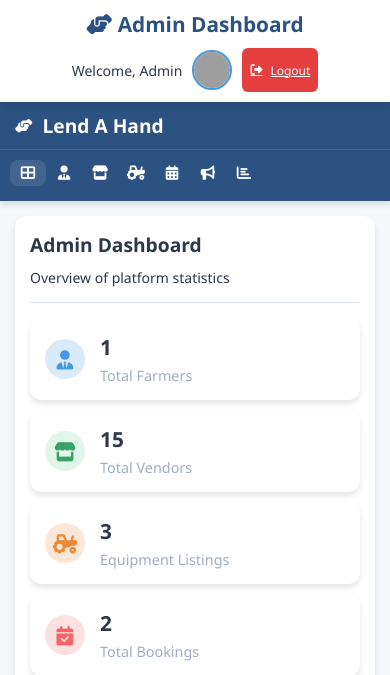
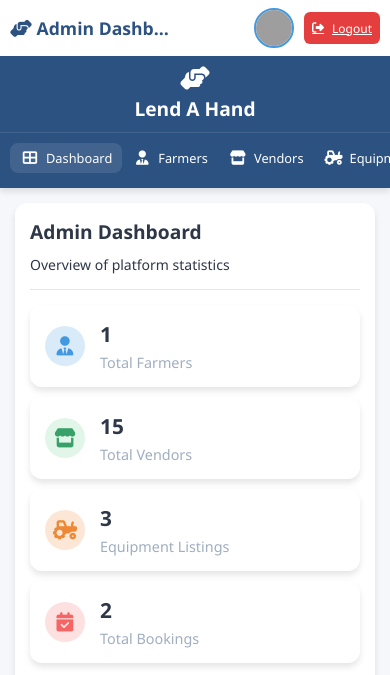
Before and after one commit to nhi-jpg/Lend_A_Hand, a Flask app: page /admin/dashboard in a window 390 px wide. Shown: the top 675 px of the page. Run offline with Flask 3, Linux system fonts and the light colour scheme; the visitor is signed in with stand-in values (Sample User, id 1); data comes from the database, SQL or seed files in the repository; tables that the repository leaves empty hold one stand-in row (values such as "Sample post"); grey boxes are pictures that could not be loaded.

Commit message:
Update admin_dashboard.html

```diff
--- a/templates/admin_dashboard.html
+++ b/templates/admin_dashboard.html
@@ -679,7 +679,7 @@
             overflow-y: auto;
             padding: 10px;
         }
-        /* ===== MOBILE RESPONSIVE STYLES ===== */
+/* ===== MOBILE RESPONSIVE STYLES ===== */
 @media (max-width: 768px) {
     /* General adjustments */
     body {
@@ -689,19 +689,27 @@
     /* Admin Header */
     .admin-header {
         padding: 10px 15px;
-        flex-direction: column;
+        flex-direction: row;
+        justify-content: space-between;
         gap: 10px;
-        text-align: center;
     }
 
     .admin-header h1 {
         font-size: 1.3rem;
+        white-space: nowrap;
+        overflow: hidden;
+        text-overflow: ellipsis;
+        max-width: 50%;
     }
 
     .admin-header .user-info {
-        width: 100%;
-        justify-content: center;
+        justify-content: flex-end;
         gap: 10px;
+        flex-shrink: 0;
+    }
+
+    .admin-header .user-info span {
+        display: none;
     }
 
     /* Main layout */
@@ -709,7 +717,7 @@
         flex-direction: column;
     }
 
-    /* Sidebar */
+    /* Sidebar - FIXED: Show text in mobile */
     .admin-sidebar {
         width: 100%;
         position: sticky;
@@ -722,10 +730,17 @@
     .admin-logo {
         padding: 0 15px 10px;
         margin-bottom: 10px;
+        flex-direction: column;
+        text-align: center;
+        gap: 5px;
     }
 
     .admin-logo h2 {
         font-size: 1.2rem;
+    }
+
+    .admin-logo i {
+        font-size: 1.5rem;
     }
 
     .admin-nav {
@@ -734,10 +749,17 @@
         white-space: nowrap;
         padding: 0 10px 5px;
         -webkit-overflow-scrolling: touch;
+        scrollbar-width: thin;
+        scrollbar-color: rgba(255, 255, 255, 0.3) transparent;
     }
 
     .admin-nav::-webkit-scrollbar {
-        height: 3px;
+        height: 4px;
+    }
+
+    .admin-nav::-webkit-scrollbar-thumb {
+        background: rgba(255, 255, 255, 0.3);
+        border-radius: 10px;
     }
 
     .admin-nav li {
@@ -747,18 +769,23 @@
 
     .admin-nav a {
         padding: 8px 12px;
-        flex-direction: column;
-        text-align: center;
-        gap: 5px;
-        font-size: 0.8rem;
-    }
-
+        flex-direction: row;
+        text-align: left;
+        gap: 8px;
+        font-size: 0.85rem;
+        min-width: fit-content;
+    }
+
+    /* FIX: Show text in mobile - removed display:none */
     .admin-nav a span {
-        font-size: 0.75rem;
+        display: inline-block !important;
+        font-size: 0.85rem;
     }
 
     .admin-nav i {
         font-size: 1rem;
+        min-width: 20px;
+        text-align: center;
     }
 
     /* Main content */
@@ -833,11 +860,15 @@
     .btn {
         padding: 6px 12px;
         font-size: 0.85rem;
+        min-height: 36px;
+        min-width: 36px;
     }
 
     .btn-sm {
         padding: 4px 8px;
         font-size: 0.75rem;
+        min-height: 32px;
+        min-width: 32px;
     }
 
     /* Modal adjustments */
@@ -944,13 +975,23 @@
 
 /* Small phones */
 @media (max-width: 480px) {
+    .admin-header {
+        padding: 8px 10px;
+    }
+
+    .admin-header h1 {
+        font-size: 1.1rem;
+        max-width: 45%;
+    }
+
     .admin-nav a {
-        padding: 6px 8px;
-        font-size: 0.7rem;
+        padding: 6px 10px;
+        font-size: 0.8rem;
+        gap: 6px;
     }
 
     .admin-nav a span {
-        font-size: 0.65rem;
+        font-size: 0.8rem;
     }
 
     .admin-nav i {
@@ -1000,6 +1041,7 @@
     .admin-nav {
         flex-wrap: wrap;
         overflow-x: visible;
+        justify-content: center;
     }
 
     .admin-nav li {
@@ -1009,6 +1051,10 @@
     .admin-nav a {
         flex-direction: row;
         gap: 8px;
+    }
+
+    .admin-nav a span {
+        display: inline-block !important;
     }
 
     .stats-grid {
@@ -1033,67 +1079,6 @@
     /* Prevent text size adjustment on orientation change */
     html {
         -webkit-text-size-adjust: 100%;
-    }
-}
-
-/* Fix for sticky header on mobile */
-.admin-header {
-    position: sticky;
-    top: 0;
-    z-index: 1000;
-}
-
-/* Touch-friendly improvements */
-.btn,
-button {
-    min-height: 44px; /* Minimum touch target size */
-    min-width: 44px;
-}
-
-/* Improve form field touch targets */
-input,
-select,
-textarea {
-    min-height: 44px;
-}
-
-/* Fix for iOS form styling */
-input[type="text"],
-input[type="email"],
-input[type="tel"],
-input[type="search"],
-select,
-textarea {
-    -webkit-appearance: none;
-    border-radius: 8px;
-}
-
-/* Hide scrollbars but keep functionality */
-.admin-nav::-webkit-scrollbar {
-    height: 4px;
-}
-
-.admin-nav::-webkit-scrollbar-thumb {
-    background: rgba(255, 255, 255, 0.3);
-    border-radius: 10px;
-}
-
-/* Print styles for better printing on mobile */
-@media print {
-    .admin-header,
-    .admin-sidebar,
-    .search-filter,
-    .data-table button {
-        display: none !important;
-    }
-
-    .admin-content {
-        padding: 0;
-    }
-
-    .content-section {
-        box-shadow: none;
-        border: 1px solid #ddd;
     }
 }
     </style>
```
